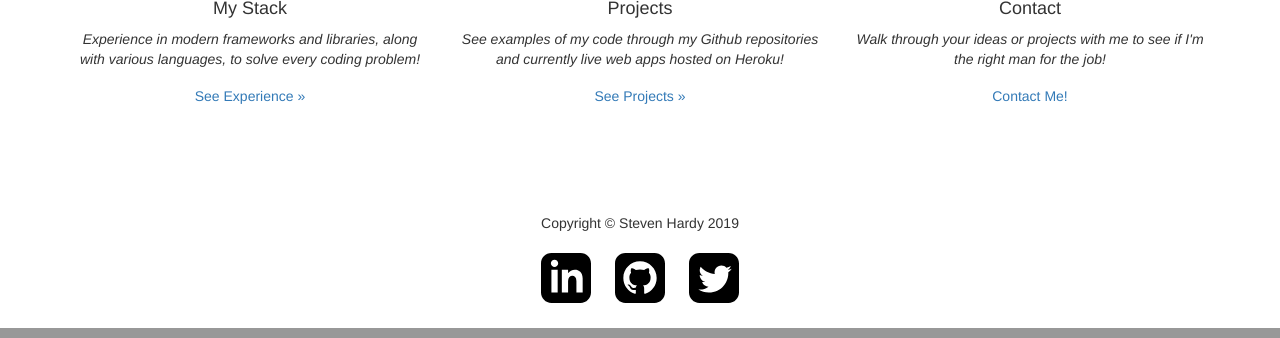
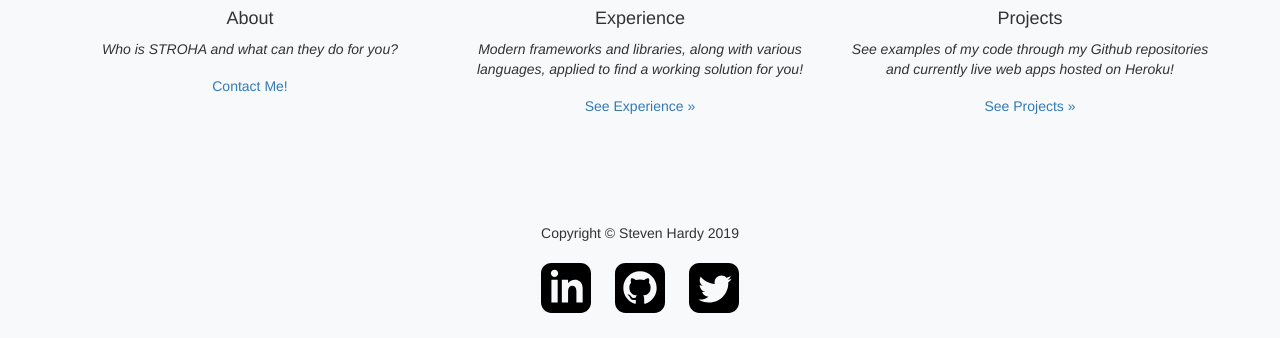
Before and after one commit to Govanator12/flask_portfolio_site, a Flask app: page / in a window 1280 px wide. Shown: the part 779-1117 px from the top of the page. Run offline with Flask 2, Linux system fonts and the light colour scheme; some libraries are stand-ins or nearby versions.

Commit message:
Updated landing page, added About page TDOD: Contact Form

```diff
--- a/app/routes.py
+++ b/app/routes.py
@@ -5,6 +5,10 @@ from flask import render_template, url_for, redirect, flash
 @app.route('/index')
 def index():
     return render_template('index.html', title='Home')
+
+@app.route('/about')
+def about():
+    return render_template('about.html', title='About')
 
 
 @app.route('/experience')
--- a/app/static/css/main.css
+++ b/app/static/css/main.css
@@ -1,12 +1,16 @@
 .jumbotron {
-    background: url("https://www.rmi-inc.com/images/slider/slide3.jpg");
+    background-image: url("https://c.pxhere.com/photos/0b/6a/black_and_white_chair_computers_desks_indoors_job_man_office-1028132.jpg!d");
+    background-position: center center;
     background-size: cover;
     background-repeat: no-repeat;
 }
 
-.jumbotron>img {
-  margin-top: 100px;
-  background-color: #f8f9fa!important;
+.logo {
+  background-color: rgba(255, 255, 255, 0.5)
+}
+
+body {
+  background-color: #f8f9fa;
 }
 
 .lead {
@@ -19,7 +23,7 @@
 }
 
 .card-img-top {
-  padding: 10px;
+  padding: 15px;
 }
 
 .card-body>p {
--- /dev/null
+++ b/app/templates/about.html
@@ -0,0 +1,5 @@
+{% extends 'base.html' %}
+
+{% block app_content %}
+
+{% endblock %}
--- a/app/templates/base.html
+++ b/app/templates/base.html
@@ -6,12 +6,12 @@
 {% endblock %}
 
 {% block title %}
-  {{ title }} - StRoHa
+  {{ title }} - STROHA
 {% endblock %}
 
 {% block navbar %}
   <nav class="navbar navbar-expand-lg navbar-light bg-light">
-    <a class="navbar-brand" href="#">STROHA</a>
+    <a class="navbar-brand" href="{{ url_for('index') }}">STROHA</a>
     <button class="navbar-toggler" type="button" data-toggle="collapse" data-target="#navbarNav" aria-controls="navbarNav" aria-expanded="false" aria-label="Toggle navigation">
       <span class="navbar-toggler-icon"></span>
     </button>
@@ -26,6 +26,14 @@
             <a class="nav-link" href="{{ url_for('index') }}">Home</a>
           </li>
         {% endif %}
+
+        {% if title == 'About' %}
+          <li class="nav-item active">
+        {% else %}
+          <li class="nav-item">
+        {% endif %}
+            <a class="nav-link" href="{{ url_for('about') }}">About</a>
+          </li>
 
         {% if title == 'Experience' %}
           <li class="nav-item active">
--- a/app/templates/index.html
+++ b/app/templates/index.html
@@ -3,19 +3,33 @@
 {% block app_content %}
 <header class="jumbotron jumbotron-fluid">
   <div class="container-fluid text-center">
-   <img src="../static/images/stroha_logo.png" alt="Logo">
+   <img class="logo" src="../static/images/stroha_logo.png" alt="Logo">
   </div>
 </header>
 
 <body>
   <div class="container">
      <div class="row text-center">
+
+       <div class="col-md-4 mb-4">
+          <div class="card h-100">
+             <img class="card-img-top" src="https://propspecialties.com/wp-content/uploads/2018/12/phone-booth-prop-rentals-nyc-250x250.jpg" alt="Contact">
+             <div class="card-body">
+                <h4 class="card-title">About</h4>
+                <p class="card-text">Who is STROHA and what can they do for you?</p>
+             </div>
+             <div class="card-footer py-4">
+                <a href="#" class="btn btn-secondary">Contact Me!</a>
+             </div>
+          </div> <!-- ends card -->
+       </div> <!-- ends col 4 -->
+
         <div class="col-md-4 mb-4">
            <div class="card h-100">
               <img class="card-img-top" src="https://s3-media4.fl.yelpcdn.com/bphoto/Ytz0p4e3dIO4-B9gQe0Mdg/ls.jpg" alt="My Stack">
               <div class="card-body">
-                 <h4 class="card-title">My Stack</h4>
-                 <p class="card-text">Experience in modern frameworks and libraries, along with various languages, to solve every coding problem!</p>
+                 <h4 class="card-title">Experience</h4>
+                 <p class="card-text">Modern frameworks and libraries, along with various languages, applied to find a working solution for you!</p>
               </div>
               <div class="card-footer py-4">
                  <a href="#" class="btn btn-secondary">See Experience &raquo;</a>
@@ -35,19 +49,6 @@
               </div>
            </div> <!-- ends card -->
         </div> <!-- ends col 4 -->
-
-        <div class="col-md-4 mb-4">
-           <div class="card h-100">
-              <img class="card-img-top" src="https://propspecialties.com/wp-content/uploads/2018/12/phone-booth-prop-rentals-nyc-250x250.jpg" alt="Contact">
-              <div class="card-body">
-                 <h4 class="card-title">Contact</h4>
-                 <p class="card-text">Walk through your ideas or projects with me to see if I'm the right man for the job!</p>
-              </div>
-              <div class="card-footer py-4">
-                 <a href="#" class="btn btn-secondary">Contact Me!</a>
-              </div>
-           </div> <!-- ends card -->
-        </div> <!-- ends col 4 -->
      </div> <!-- Ends row-->
   </div> <!-- Ends Container -->
 </body>
```
